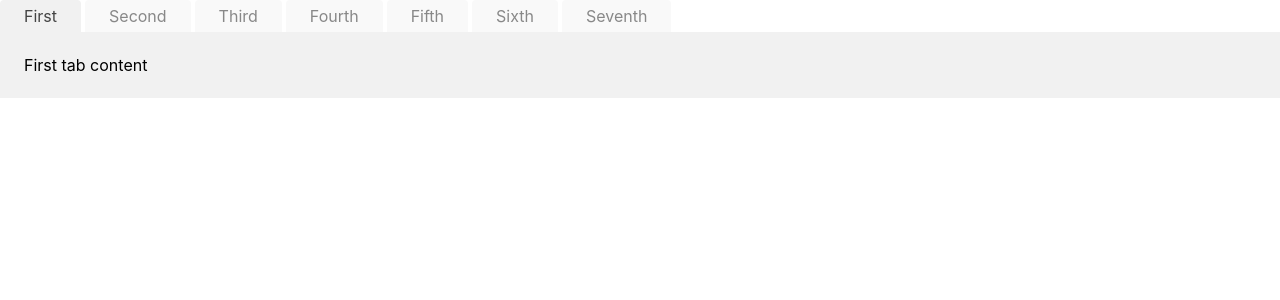
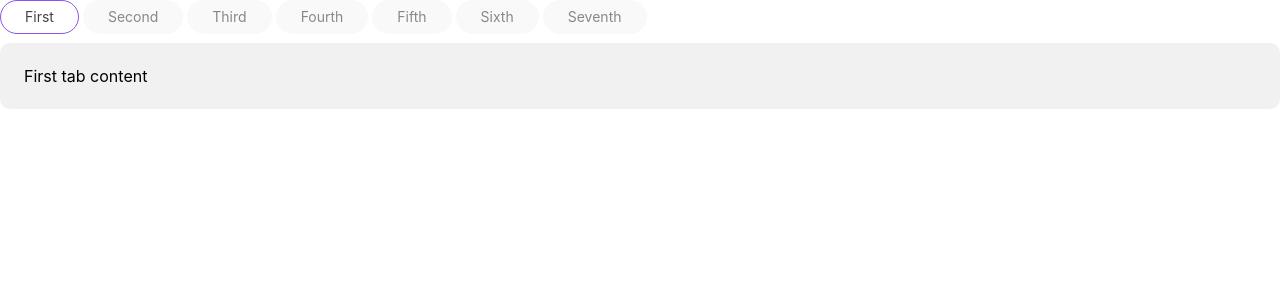
Before and after one commit to DonAdam2/micro-frontend-second-inner-app, a React app: page / in a window 1280 px wide. Shown: the top 300 px of the page. Built offline with nearby package versions, Linux system fonts and the light colour scheme.

Commit message:
update tabs component

```diff
--- a/package.json
+++ b/package.json
@@ -77,6 +77,7 @@
   },
   "dependencies": {
     "axios": "^1.2.1",
-    "react-error-boundary": "^3.1.4"
+    "react-error-boundary": "^3.1.4",
+    "react-router-dom": "^6.6.1"
   }
 }
--- a/src/App.jsx
+++ b/src/App.jsx
@@ -1,3 +1,4 @@
+import { BrowserRouter } from 'react-router-dom';
 //error boundary
 import { ErrorBoundary } from 'react-error-boundary';
 //error boundary fallback
@@ -15,7 +16,9 @@ const App = () => (
       console.log('Try again clicked');
     }}
   >
-    <TestComponent />
+    <BrowserRouter>
+      <TestComponent />
+    </BrowserRouter>
   </ErrorBoundary>
 );
 
--- /dev/null
+++ b/src/js/components/shared/ConditionalWrapper.jsx
@@ -0,0 +1,4 @@
+const ConditionalWrapper = ({ initialWrapper, condition, wrapper, children }) =>
+  condition ? wrapper(children) : initialWrapper(children);
+
+export default ConditionalWrapper;
--- /dev/null
+++ b/src/js/components/shared/Tabs.jsx
@@ -0,0 +1,73 @@
+import { useState, useEffect } from 'react';
+import { useLocation, useNavigate } from 'react-router-dom';
+//components
+import ConditionalWrapper from './ConditionalWrapper';
+
+const Tabs = ({ activeTab, tabsList, isFancyTabs = true, isVertical }) => {
+  const navigate = useNavigate(),
+    { pathname } = useLocation(),
+    [isUrlTabs, setIsUrlTabs] = useState(false),
+    [currentActiveTab, setCurrentActiveTab] = useState();
+
+  useEffect(() => {
+    if (tabsList.find((el) => el.tabUrl)) {
+      setIsUrlTabs(true);
+    } else {
+      if (activeTab !== 0 && activeTab && activeTab < tabsList.length) {
+        setCurrentActiveTab(activeTab);
+      } else {
+        setCurrentActiveTab(0);
+      }
+    }
+    // eslint-disable-next-line
+  }, []);
+
+  useEffect(() => {
+    if (isUrlTabs) {
+      const currentActiveTabUrlIndex = tabsList.findIndex((el) => el.tabUrl === pathname);
+      setCurrentActiveTab(currentActiveTabUrlIndex !== -1 ? currentActiveTabUrlIndex : 0);
+    }
+    // eslint-disable-next-line
+  }, [pathname, isUrlTabs]);
+
+  const onChangeTab = (index, tabUrl) => {
+    if (tabUrl) navigate(tabUrl);
+    else setCurrentActiveTab(index);
+  };
+
+  return (
+    <div className={`tabs ${isVertical ? 'vertical-tabs' : ''}`}>
+      <div className={`${isFancyTabs ? 'fancy-labels-wrapper' : 'labels-wrapper'}`}>
+        <ConditionalWrapper
+          initialWrapper={(children) => <>{children}</>}
+          wrapper={(children) => <div className="labels">{children}</div>}
+          condition={isFancyTabs}
+        >
+          {tabsList.map((el, i) => (
+            <div
+              className={'tab-label' + (currentActiveTab === i ? ' active-tab-label' : '')}
+              key={i}
+              onClick={() => {
+                onChangeTab(i, el.tabUrl);
+              }}
+            >
+              {el.label}
+            </div>
+          ))}
+        </ConditionalWrapper>
+      </div>
+      <div className="tabs-content-wrapper" style={{ borderRadius: isFancyTabs ? 10 : 0 }}>
+        {tabsList.map((el, i) => (
+          <div
+            className={'tab-content' + (currentActiveTab === i ? ' active-tab-content' : '')}
+            key={i}
+          >
+            {currentActiveTab === i && el.content}
+          </div>
+        ))}
+      </div>
+    </div>
+  );
+};
+
+export default Tabs;
--- a/src/js/components/shared/tabs/Tabs.jsx
+++ /dev/null
@@ -1,43 +0,0 @@
-import { useState, useEffect } from 'react';
-
-const Tabs = ({ activeTab, children }) => {
-  const [currentActiveTab, setCurrentActiveTab] = useState(0);
-
-  useEffect(() => {
-    if (activeTab !== 0 && activeTab < children.length) {
-      setCurrentActiveTab(activeTab);
-    }
-  }, [activeTab, children.length]);
-
-  const onChangeTab = (index) => {
-    setCurrentActiveTab(index);
-  };
-
-  return (
-    <div className="tabs">
-      <div className="labels-wrapper">
-        {children.map((el, i) => (
-          <div
-            className={'tab-label' + (currentActiveTab === i ? ' active-tab-label' : '')}
-            key={i}
-            onClick={() => onChangeTab(i)}
-          >
-            {el.props.label}
-          </div>
-        ))}
-      </div>
-      <div className="tabs-content-wrapper">
-        {children.map((el, i) => (
-          <div
-            className={'tab-content' + (currentActiveTab === i ? ' active-tab-content' : '')}
-            key={i}
-          >
-            {el.props.children}
-          </div>
-        ))}
-      </div>
-    </div>
-  );
-};
-
-export default Tabs;
--- a/src/js/containers/TestComponent.jsx
+++ b/src/js/containers/TestComponent.jsx
@@ -1,18 +1,45 @@
+import { useMemo } from 'react';
 //components
-import Tabs from '../components/shared/tabs/Tabs';
+import Tabs from '../components/shared/Tabs';
 
 const TestComponent = () => {
-  return (
-    <Tabs activeTab={0}>
-      <div label="First">First tab content</div>
-      <div label="Second">Second tab content</div>
-      <div label="Third">Third tab content</div>
-      <div label="Fourth">Fourth tab content</div>
-      <div label="Fifth">Fifth tab content</div>
-      <div label="Sixth">Sixth tab content</div>
-      <div label="Seventh">Seventh tab content</div>
-    </Tabs>
+  const tabsList = useMemo(
+    () => [
+      {
+        label: 'First',
+        // use the following if you want to bind active tab with URL
+        // tabUrl: '/first',
+        content: <span>First tab content</span>,
+      },
+      {
+        label: 'Second',
+        content: <span>Second tab content</span>,
+      },
+      {
+        label: 'Third',
+        content: <span>Third tab content</span>,
+      },
+      {
+        label: 'Fourth',
+        content: <span>Fourth tab content</span>,
+      },
+      {
+        label: 'Fifth',
+        content: <span>Fifth tab content</span>,
+      },
+      {
+        label: 'Sixth',
+        content: <span>Sixth tab content</span>,
+      },
+      {
+        label: 'Seventh',
+        content: <span>Seventh tab content</span>,
+      },
+    ],
+    []
   );
+
+  return <Tabs tabsList={tabsList} />;
 };
 
 export default TestComponent;
--- a/src/scss/components/shared/_tabs.scss
+++ b/src/scss/components/shared/_tabs.scss
@@ -7,7 +7,29 @@
   }
 }
 
-// tabs will take the full width of the parent element
+@keyframes bottomToTop {
+  0% {
+    transform: translateY(100%);
+  }
+  100% {
+    transform: translateY(0%);
+  }
+}
+
+//for the fancy scrollbar
+::-webkit-scrollbar {
+  width: 8px;
+  height: 8px;
+}
+::-webkit-scrollbar-track {
+  background: transparent;
+}
+::-webkit-scrollbar-thumb {
+  background-color: $scrollbar-color;
+  border-radius: 6px;
+}
+
+// tabs component
 .tabs {
   display: flex;
   flex-direction: column;
@@ -17,68 +39,122 @@
     box-sizing: border-box;
   }
 
-  // use flex to display labels on the same line
   .labels-wrapper {
     display: flex;
     flex-wrap: wrap;
 
-    // styles for a single label
     .tab-label {
-      background: #f9f9f9;
-      border-radius: 0.25em 0.25em 0 0;
-      color: #888888;
-      font-size: 1em;
+      background: $grey1;
+      border-radius: 0.25rem 0.25rem 0 0;
+      color: $dark-grey1;
+      font-size: 1rem;
       text-align: center;
-      line-height: 2em;
+      line-height: 2rem;
       margin-right: 0;
-      margin-bottom: 0.25em;
-      padding: 0 1.5em;
+      margin-bottom: 0.25rem;
+      padding: 0 1.5rem;
       user-select: none;
       cursor: pointer;
       flex-basis: 50%;
       white-space: nowrap;
 
       &:hover {
-        background: #dddddd;
-        color: #666666;
+        background: $grey2;
+        color: $dark-grey2;
       }
 
-      // add border right on all odd labels on mobile to have a gap between labels
       &:nth-of-type(odd) {
-        border-right: 2px solid white;
+        border-right: 2px solid $white;
       }
 
-      // add border left on all even labels on mobile to have a gap between labels
       &:nth-of-type(even) {
-        border-left: 2px solid white;
+        border-left: 2px solid $white;
+      }
+
+      @media (min-width: $tablet) {
+        flex-basis: auto;
+        margin-right: 0.25rem;
+        margin-bottom: 0;
+
+        &:nth-of-type(odd),
+        &:nth-of-type(even) {
+          border: none;
+        }
       }
     }
 
-    // styles for the active tab label
     .active-tab-label {
-      background: #f1f1f1;
-      color: #444444;
+      background: $grey3;
+      color: $dark-grey3;
       z-index: 6;
 
       &:hover {
-        background: #f1f1f1;
-        color: #444444;
+        background: $grey3;
+        color: $dark-grey3;
         cursor: initial;
       }
     }
   }
 
-  // styles for the tabs content wrapper
+  .fancy-labels-wrapper {
+    display: flex;
+    justify-content: space-between;
+    align-items: center;
+
+    .labels {
+      display: flex;
+      overflow: auto;
+      padding-bottom: 5px;
+    }
+    .tab-additional-icon {
+      padding-bottom: 10px;
+      margin-inline-start: 20px;
+    }
+
+    .tab-label {
+      background: $grey1;
+      border-radius: 20px;
+      border: 1px solid transparent;
+      color: $dark-grey1;
+      font-size: 14px;
+      text-align: center;
+      line-height: 2rem;
+      margin-inline-end: 0.25rem;
+      margin-bottom: 0.25rem;
+      padding: 0 1.5rem;
+      user-select: none;
+      cursor: pointer;
+      white-space: nowrap;
+
+      &:hover {
+        background: $grey2;
+        color: $dark-grey2;
+      }
+    }
+
+    .active-tab-label {
+      background-color: transparent;
+      color: $dark-grey3;
+      z-index: 6;
+      border: 1px solid $purple;
+
+      &:hover {
+        background-color: transparent;
+        color: $dark-grey3;
+        cursor: initial;
+      }
+    }
+  }
+
   .tabs-content-wrapper {
     position: relative;
     overflow: hidden;
     display: flex;
-    background-color: #f1f1f1;
+    background-color: $grey3;
 
-    // styles for a single tab content
     .tab-content {
       opacity: 0;
-      padding: 1.5em;
+      padding: 1.5rem;
       transition: all linear 0.1s;
       top: 0;
       left: 0;
@@ -90,10 +166,8 @@
       flex-basis: 100%;
     }
 
-    // styles for the active tab content
     .active-tab-content {
       opacity: 1;
-      z-index: 100;
       position: relative;
       overflow-x: hidden;
       overflow-y: auto;
@@ -102,22 +176,29 @@
       animation: rightToLeft 0.5s;
     }
   }
-}
 
-@media (min-width: 768px) {
-  .tabs {
+  &.vertical-tabs {
+    flex-direction: row;
+
+    .labels,
     .labels-wrapper {
-      // change the flex basis of each label to take the correct width not 50%
+      flex-direction: column;
+    }
+
+    .labels-wrapper {
       .tab-label {
+        margin: 0 0 4px 0;
+        border-radius: 0.25rem 0 0 0.25rem;
         flex-basis: auto;
-        margin-right: 0.25em;
-        margin-bottom: 0;
+        border: none;
+      }
+    }
 
-        // remove borders
-        &:nth-of-type(odd),
-        &:nth-of-type(even) {
-          border: none;
-        }
+    .tabs-content-wrapper {
+      flex: 1;
+
+      .active-tab-content {
+        animation: bottomToTop 0.5s;
       }
     }
   }
--- a/src/scss/generic/_variables.scss
+++ b/src/scss/generic/_variables.scss
@@ -3,3 +3,15 @@ $mobile-large: 512px;
 $tablet: 768px;
 $laptop: 992px;
 $desktop: 1200px;
+
+//colors
+$tablet: 768px;
+$white: #ffffff;
+$scrollbar-color: #d2d9dc;
+$grey1: #f9f9f9;
+$grey2: #dddddd;
+$grey3: #f1f1f1;
+$dark-grey1: #888888;
+$dark-grey2: #666666;
+$dark-grey3: #444444;
+$purple: #8e54e9;
```
Also changed, not shown: src/js/components/shared/LoadingIcon.jsx (renamed from src/js/components/shared/loadingIcon/LoadingIcon.jsx), 1 other file (tests, documents, lock files or other folders).
